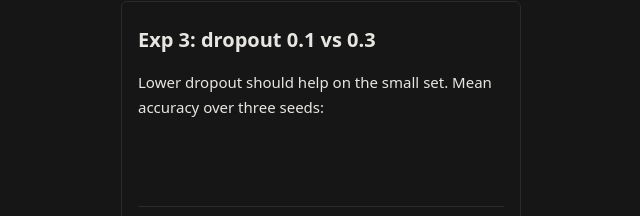
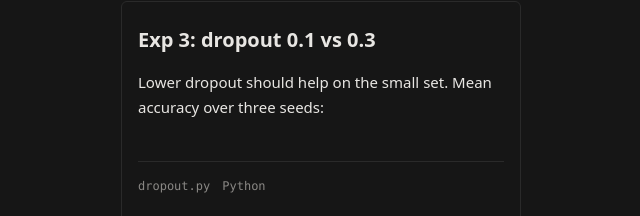
Before and after one commit to Ozovehe1/benchjot, a Next.js app: page / in a window 1280 px wide. Shown: the part 204-420 px from the top of the page, without its empty margins (319-959 px from the left). Built offline with nearby package versions, Linux system fonts and the light colour scheme; no server answers.

Commit message:
Landing preview: no editor tap-area height under the body (RenderedBody reserve=false), so no empty gap before the code

```diff
--- a/src/components/note-parts.tsx
+++ b/src/components/note-parts.tsx
@@ -6,7 +6,10 @@ import { Markdown } from "./markdown";
 /** The note title's type and spacing; the editor applies it to its textarea. */
 export const NOTE_TITLE_CLASS = "mt-6 block w-full text-xl font-semibold leading-snug";
 
-/** The note body as rendered (the editor's Preview, and read-only views). */
-export function RenderedBody({ value, notes }: { value: string; notes?: readonly NoteRef[] }) {
-  return <div className="mt-4 min-h-24">{value.trim() ? <Markdown notes={notes}>{value}</Markdown> : <p className="text-faint">Nothing written.</p>}</div>;
+/**
+ * The note body as rendered (the editor's Preview, and read-only views).
+ * `reserve` keeps the editor's tap-to-type height; read-only views turn it off.
+ */
+export function RenderedBody({ value, notes, reserve = true }: { value: string; notes?: readonly NoteRef[]; reserve?: boolean }) {
+  return <div className={reserve ? "mt-4 min-h-24" : "mt-4"}>{value.trim() ? <Markdown notes={notes}>{value}</Markdown> : <p className="text-faint">Nothing written.</p>}</div>;
 }
--- a/src/components/note-preview.tsx
+++ b/src/components/note-preview.tsx
@@ -17,7 +17,7 @@ export function NotePreview({ entry, snippets }: { entry: Pick<Entry, "title" |
   return (
     <>
       <h2 className={cn(NOTE_TITLE_CLASS, "break-words")}>{entry.title}</h2>
-      <RenderedBody value={entry.notes} />
+      <RenderedBody value={entry.notes} reserve={false} />
       <section aria-label="Code" className="mt-10">
         {snippets.map((s, i) => (
           <SnippetView key={s.id} snippet={s} index={i} />
```
